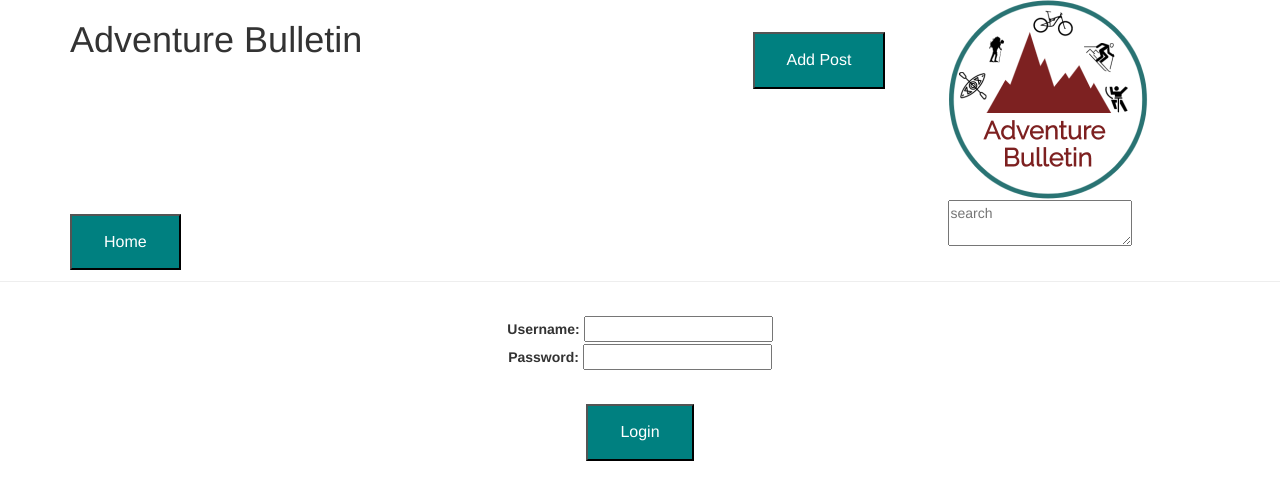
After one commit to Griffin-Brome/Adventure-Bulletin, a PHP site: page /login.html in a window 1280 px wide. The commit adds this page. Shown: the top 500 px of the page. Run offline with PHP 8.4, Linux system fonts and the light colour scheme; some libraries are stand-ins or nearby versions.

Commit message:
sub-forum and login pages

```diff
--- /dev/null
+++ b/login.css
@@ -0,0 +1,12 @@
+.button {
+    position: relative;
+    top: 2em;
+    padding: 15px 32px;
+    background-color: teal;
+    color: white;
+    font-size: 16px;
+}
+.login{
+    text-align: center;
+    padding: 1em;
+}
--- /dev/null
+++ b/login.html
@@ -0,0 +1,49 @@
+<!DOCTYPE html>
+<html>
+<head>
+    <meta charset="utf-8"/>
+    <title>Home</title>
+    <link rel="stylesheet" href="https://maxcdn.bootstrapcdn.com/bootstrap/3.3.5/css/bootstrap.min.css">
+    <link rel="stylesheet" href="https://cdnjs.cloudflare.com/ajax/libs/font-awesome/4.7.0/css/font-awesome.min.css">
+    <link rel="stylesheet" href="https://maxcdn.bootstrapcdn.com/font-awesome/4.4.0/css/font-awesome.min.css">
+    <link rel="stylesheet" href="login.css">
+</head>
+<main>
+    <header>
+    <div class="container">
+        <div class="row" id="top">
+            <div class="col-sm-7">
+                <h1 id="pageTitle">Adventure Bulletin</h1>
+                <p><button class="button" style="top: 9em;" type="button">Home</button></p>
+            </div>
+            <div class="col-sm-2" id="add">
+                <p><button class="button" type="button">Add Post</button></p>
+            </div>
+            <div class="col-sm-3">
+                <img src="Logo.png" alt="Logo" id="Logo" width=200>
+                <p><textarea id="search" placeholder="search"></textarea></p>
+            </div>
+    </div>
+    </div>
+    <hr>
+</header>
+
+<!--Login section-->
+<body>
+    <div class="login">
+            <div>
+                <label for="user">Username:</label>
+                <input type="text" id="user" name="username" required>
+            </div>
+            <div>
+                <label for="pass">Password:</label>
+                <input type="password" id="pass" name="password" required>
+            </div>
+            <div>
+            <input class="button" id="login" type="submit" value="Login">
+        </div>
+        </div>
+        </main>
+    </body>
+
+    </html>
```
Also changed, not shown: sub-forum.css (+13 -2 lines), sub-forum.html (+49 -6 lines).
